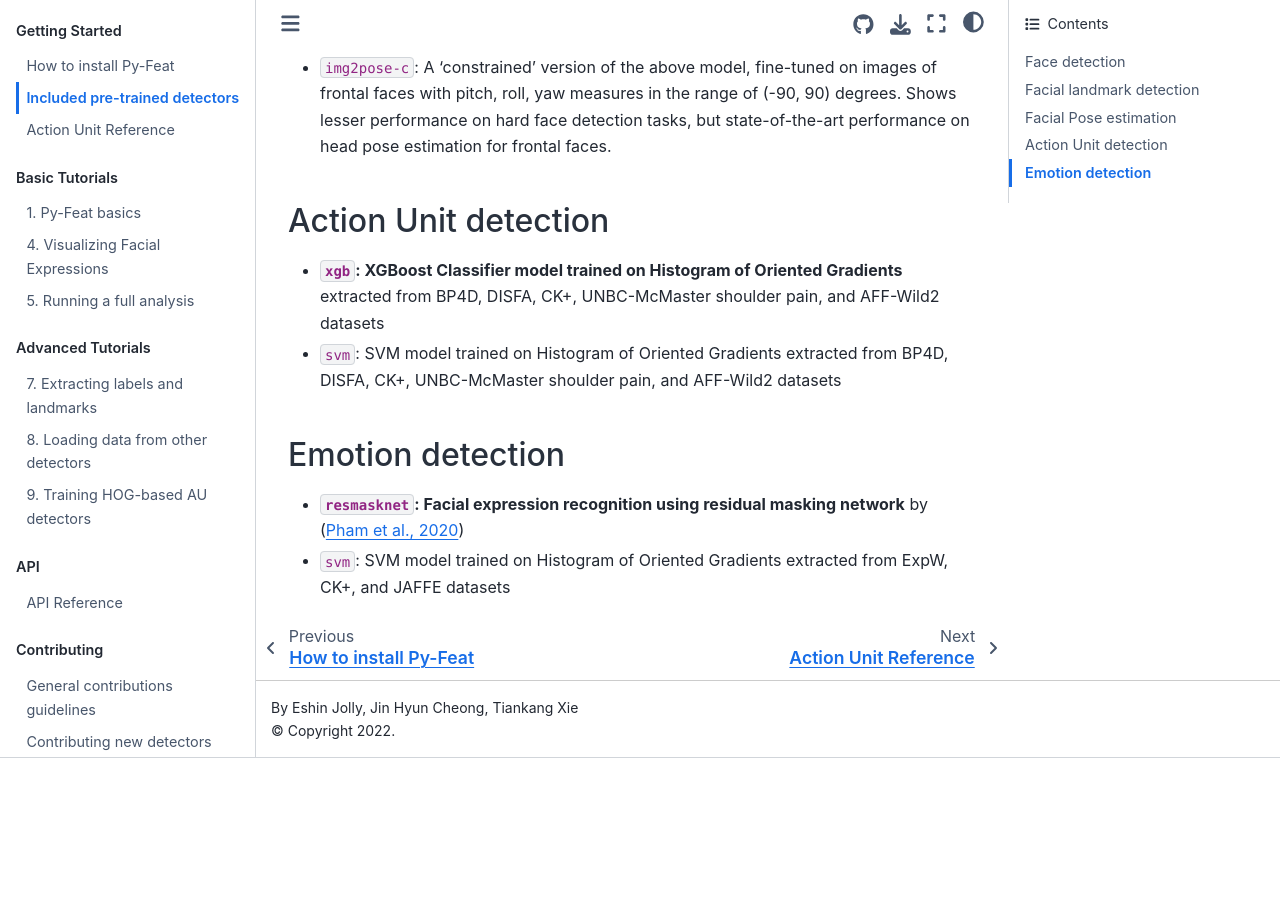
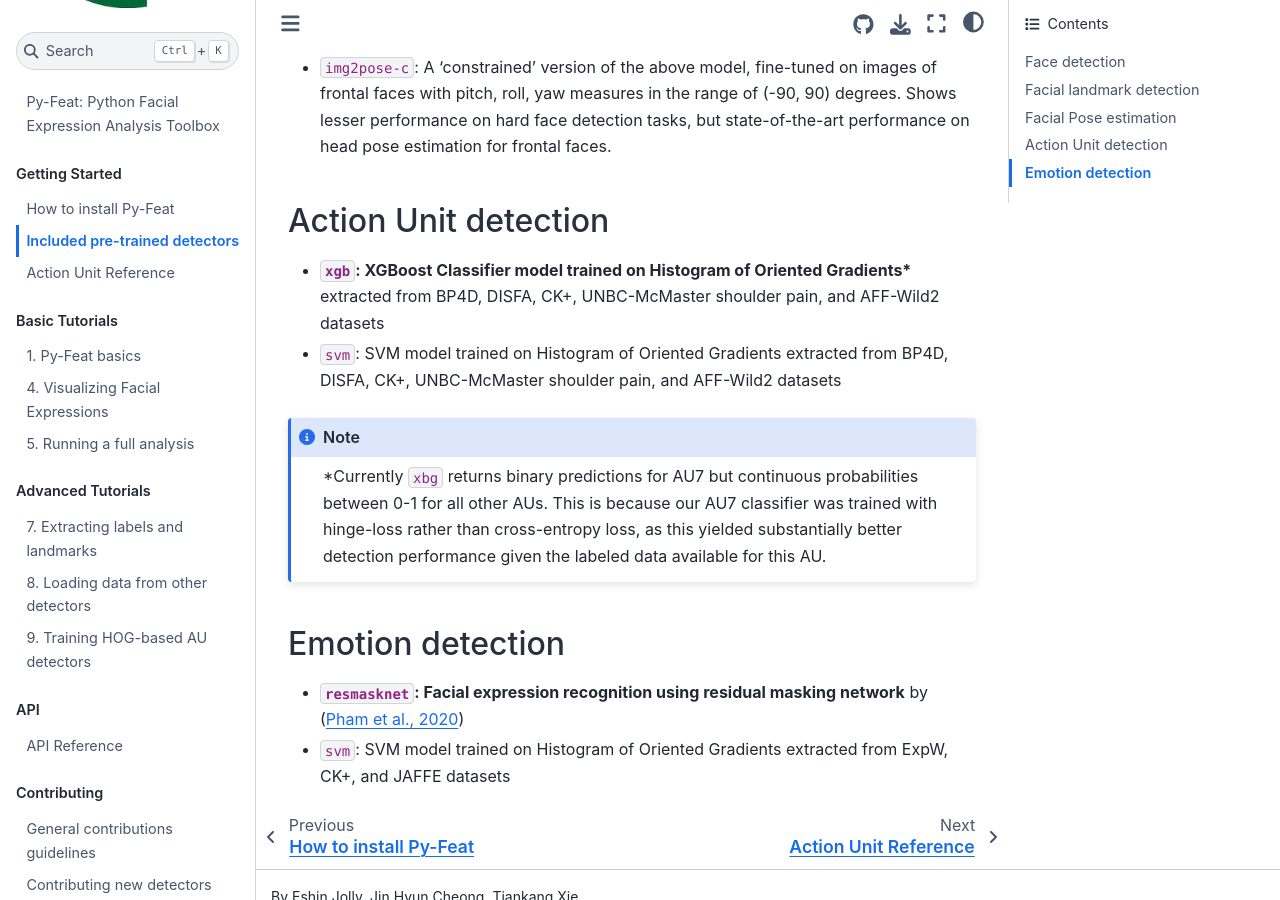
Before and after one commit to cosanlab/py-feat, a Jupyter Book: the page built from docs/pages/models.md, in a window 1280 px wide and 900 px high, scrolled down 1189 px. Built offline with Jupyter Book 1.0.4 settings and Sphinx 7.4.7 and the Sphinx Book theme 1.1.4, drawn with Linux system fonts in a browser that asks for light colours; pages that are not in the unit, such as notebooks, are missing from menus; before the commit the page ends 1947 px from its top, so only the background shows below that.

Commit message:
add note about xbg au7 to docs

````diff
--- a/docs/pages/models.md
+++ b/docs/pages/models.md
@@ -31,8 +31,12 @@
 - `img2pose-c`: A 'constrained' version of the above model, fine-tuned on images of frontal faces with pitch, roll, yaw measures in the range of (-90, 90) degrees. Shows lesser performance on hard face detection tasks, but state-of-the-art performance on head pose estimation for frontal faces.
 
 ## Action Unit detection
-- **`xgb`: XGBoost Classifier model trained on Histogram of Oriented Gradients** extracted from BP4D, DISFA, CK+, UNBC-McMaster shoulder pain, and AFF-Wild2 datasets
+- **`xgb`: XGBoost Classifier model trained on Histogram of Oriented Gradients\*** extracted from BP4D, DISFA, CK+, UNBC-McMaster shoulder pain, and AFF-Wild2 datasets
 - `svm`: SVM model trained on Histogram of Oriented Gradients extracted from BP4D, DISFA, CK+, UNBC-McMaster shoulder pain, and AFF-Wild2 datasets
+
+```{note}
+\*Currently `xbg` returns binary predictions for AU7 but continuous probabilities between 0-1 for all other AUs. This is because our AU7 classifier was trained with hinge-loss rather than cross-entropy loss, as this yielded substantially better detection performance given the labeled data available for this AU.
+```
 
 ## Emotion detection
 - **`resmasknet`: Facial expression recognition using residual masking network** by ([Pham et al., 2020](https://ieeexplore.ieee.org/document/9411919))
````
Also changed, not shown: 1 other file.
